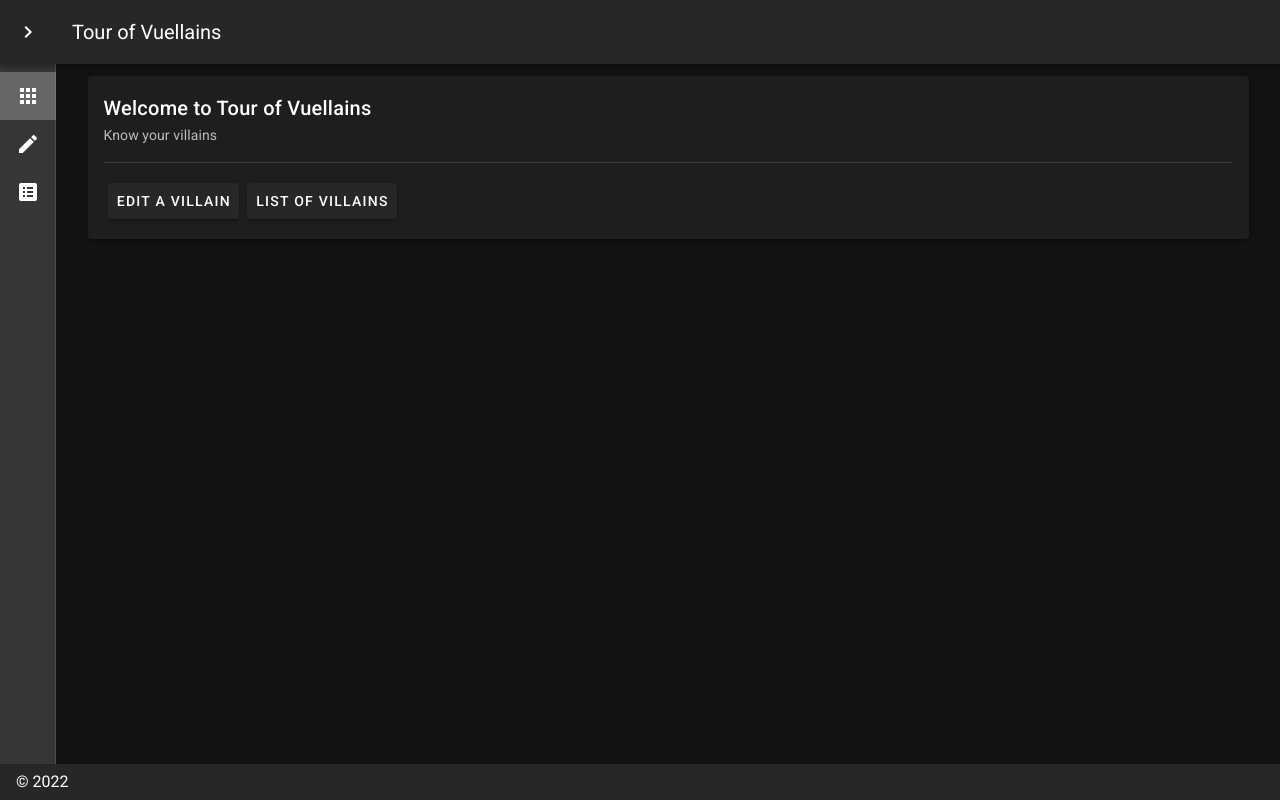
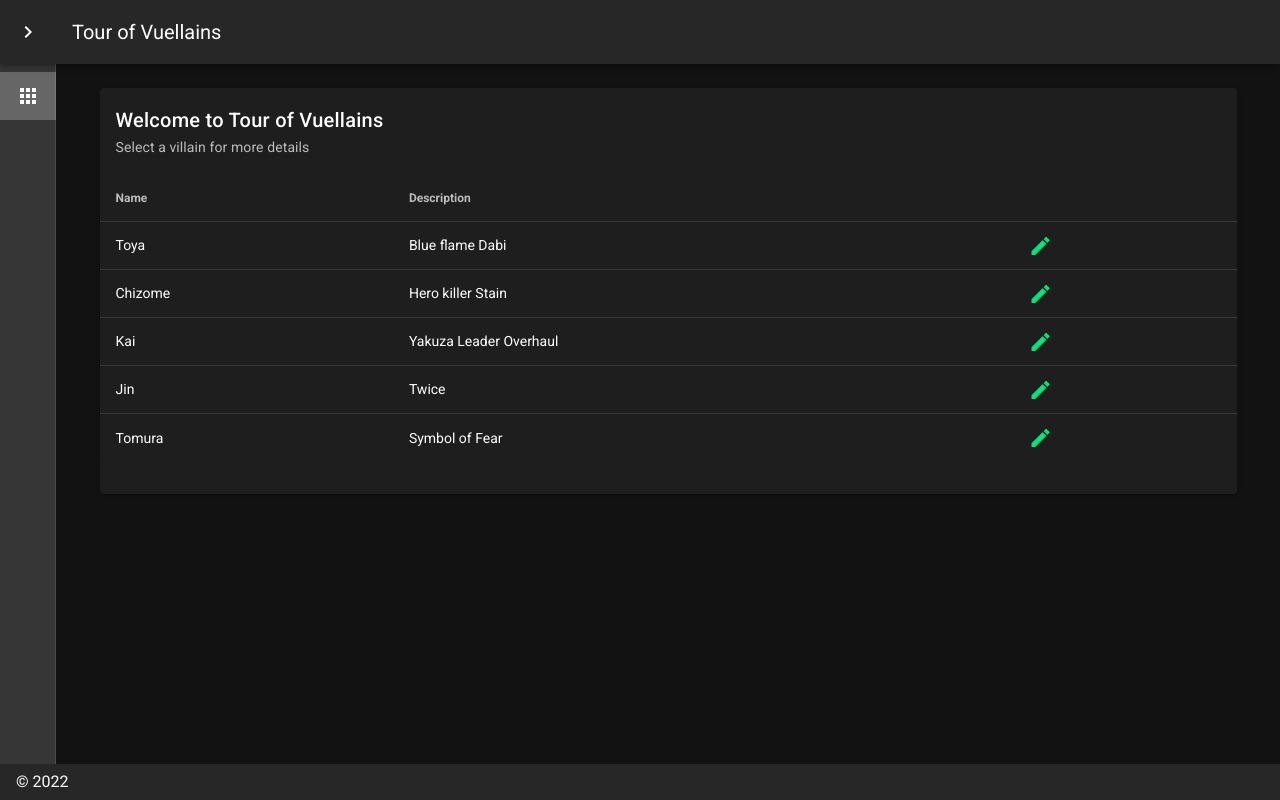
Before and after one commit to pedropfn/tour-of-vuellains, a Nuxt app: page / in a window 1280 px wide. Built offline with nearby package versions, Linux system fonts and the light colour scheme.

Commit message:
feat: :sparkles: Lista e edição como componentes

```diff
--- a/pages/VillainEdit.vue
+++ b/components/VillainEdit.vue
@@ -1,5 +1,5 @@
 <template>
-  <v-card elevation="2">
+  <v-container elevation="2">
     <v-card-title>Vuellain</v-card-title>
     <v-card-subtitle>{{ fullName }}</v-card-subtitle>
     <v-card-text>
@@ -147,7 +147,6 @@
         </v-container>
       </v-form>
     </v-card-text>
-    <v-divider class="mx-4"></v-divider>
     <v-container>
       <v-card-actions>
         <v-btn color="error" tile @click="cancelVillain()">
@@ -160,38 +159,25 @@
         </v-btn>
       </v-card-actions>
     </v-container>
-    <v-divider class="mx-4"></v-divider>
-    <v-card-text>
-      <pre>{{ message }}</pre>
-    </v-card-text>
-  </v-card>
+  </v-container>
 </template>
 
 <script>
 import { format, parseISO } from 'date-fns'
 
-const inputDateFormat = 'yyyy-MM-dd'
 const displayDateFormat = 'MM/dd/yyyy'
 
 export default {
   name: 'VillainEdit',
+  props: {
+    editVillain: {
+      type: Object,
+      default: () => {},
+    },
+  },
   data() {
     return {
-      villain: {
-        id: 10,
-        firstName: 'Toya',
-        lastName: 'Todoroki',
-        description: 'Blue flame Dabi',
-        capeColor: 'blue',
-        power: '',
-        active: true,
-        crimeCounter: 4,
-        crimeRank: '',
-        originDate: format(
-          parseISO(new Date(1996, 5, 1).toISOString()),
-          inputDateFormat
-        ),
-      },
+      villain: { ...this.editVillain },
       powers: ['Speed', 'Flight', 'Strength', 'Invisibility', 'Fire'],
       message: '',
       menu: false,
@@ -215,13 +201,13 @@ export default {
   },
   methods: {
     cancelVillain() {
-      this.message = ''
+      this.$emit('cancel')
+    },
+    saveVillain() {
+      this.$emit('save', this.editVillain)
     },
     clearPower() {
       this.villain.power = ''
-    },
-    saveVillain() {
-      this.message = JSON.stringify(this.villain, null, '\n ')
     },
     handleCrimes(newRank) {
       const rank = parseInt(newRank, 10)
--- /dev/null
+++ b/components/VillainList.vue
@@ -0,0 +1,162 @@
+<template>
+  <v-card elevation="2">
+    <v-card-title>Welcome to Tour of Vuellains</v-card-title>
+    <v-card-subtitle>Select a villain for more details</v-card-subtitle>
+    <VillainEdit
+      v-if="selectedVillain"
+      :edit-villain="selectedVillain"
+      @save="saveVillain"
+      @cancel="cancelVillain"
+    />
+    <v-simple-table v-if="!selectedVillain" fixed-header>
+      <template #default>
+        <thead>
+          <tr>
+            <th class="text-left">Name</th>
+            <th class="text-left">Description</th>
+            <th class="text-right"></th>
+          </tr>
+        </thead>
+        <tbody>
+          <tr v-for="villain in villains" :key="villain.id">
+            <td>{{ villain.firstName }}</td>
+            <td>{{ villain.description }}</td>
+            <td>
+              <v-btn icon color="success" @click="selectVillain(villain)">
+                <v-icon dark>mdi-pencil</v-icon>
+              </v-btn>
+            </td>
+          </tr>
+        </tbody>
+      </template>
+    </v-simple-table>
+    <v-card-text>
+      <pre>{{ message }}</pre>
+    </v-card-text>
+  </v-card>
+</template>
+
+<script>
+import { format, parseISO } from 'date-fns'
+import VillainEdit from './VillainEdit.vue'
+
+const inputDateFormat = 'yyyy-MM-dd'
+
+const ourVillains = [
+  {
+    id: 10,
+    firstName: 'Toya',
+    lastName: 'Todoroki',
+    description: 'Blue flame Dabi',
+    capeColor: 'blue',
+    power: '',
+    active: true,
+    crimeCounter: 4,
+    crimeRank: '',
+    originDate: format(
+      parseISO(new Date(1996, 5, 1).toISOString()),
+      inputDateFormat
+    ),
+  },
+  {
+    id: 20,
+    firstName: 'Chizome',
+    lastName: 'Akaguro',
+    description: 'Hero killer Stain',
+    capeColor: 'red',
+    power: '',
+    active: false,
+    crimeCounter: 4,
+    crimeRank: '',
+    originDate: format(
+      parseISO(new Date(1996, 5, 1).toISOString()),
+      inputDateFormat
+    ),
+  },
+  {
+    id: 30,
+    firstName: 'Kai',
+    lastName: 'Chisaki',
+    description: 'Yakuza Leader Overhaul',
+    capeColor: 'green',
+    power: '',
+    active: false,
+    crimeCounter: 4,
+    crimeRank: '',
+    originDate: format(
+      parseISO(new Date(1996, 5, 1).toISOString()),
+      inputDateFormat
+    ),
+  },
+  {
+    id: 40,
+    firstName: 'Jin',
+    lastName: 'Bubaigawara',
+    description: 'Twice',
+    capeColor: 'red',
+    power: '',
+    active: true,
+    crimeCounter: 4,
+    crimeRank: '',
+    originDate: format(
+      parseISO(new Date(1996, 5, 1).toISOString()),
+      inputDateFormat
+    ),
+  },
+  {
+    id: 50,
+    firstName: 'Tomura',
+    lastName: 'Shigaraki',
+    description: 'Symbol of Fear',
+    capeColor: 'blue',
+    power: '',
+    active: true,
+    crimeCounter: 4,
+    crimeRank: '',
+    originDate: format(
+      parseISO(new Date(1996, 5, 1).toISOString()),
+      inputDateFormat
+    ),
+  },
+]
+
+export default {
+  name: 'IndexPage',
+  components: { VillainEdit },
+  data() {
+    return {
+      villains: [],
+      selectedVillain: undefined,
+      message: '',
+    }
+  },
+  created() {
+    this.loadVillains()
+  },
+  methods: {
+    getVillains() {
+      return new Promise((resolve) => {
+        setTimeout(() => resolve(ourVillains), 1500)
+      })
+    },
+    async loadVillains() {
+      this.villains = []
+      this.message = 'getting the Villains, please be patient'
+      this.villains = await this.getVillains()
+      this.message = ''
+    },
+    selectVillain(villain) {
+      this.message = ''
+      this.selectedVillain = villain
+    },
+    cancelVillain() {
+      this.message = ''
+      this.selectedVillain = undefined
+    },
+    saveVillain() {
+      this.message = JSON.stringify(this.selectedVillain, null, '\n ')
+      this.selectedVillain = undefined
+    },
+  },
+}
+</script>
--- a/layouts/default.vue
+++ b/layouts/default.vue
@@ -56,16 +56,6 @@ export default {
           title: 'Welcome',
           to: '/',
         },
-        {
-          icon: 'mdi-pencil',
-          title: 'Villain Edit',
-          to: '/VillainEdit',
-        },
-        {
-          icon: 'mdi-list-box',
-          title: 'Villains List',
-          to: '/VillainList',
-        },
       ],
       miniVariant: true,
       right: true,
--- a/pages/VillainList.vue
+++ /dev/null
@@ -1,94 +0,0 @@
-<template>
-  <v-card elevation="2">
-    <v-card-title>Villains List</v-card-title>
-    <v-card-subtitle>Select your villain</v-card-subtitle>
-    <v-divider class="mx-4"></v-divider>
-    <v-simple-table fixed-header>
-      <template #default>
-        <thead>
-          <tr>
-            <th class="text-left">Name</th>
-            <th class="text-left">Description</th>
-            <th class="text-right"></th>
-          </tr>
-        </thead>
-        <tbody>
-          <tr v-for="villain in villains" :key="villain.id">
-            <td>{{ villain.firstName }}</td>
-            <td>{{ villain.description }}</td>
-            <td>
-              <v-btn icon color="success">
-                <v-icon dark>mdi-pencil</v-icon>
-              </v-btn>
-            </td>
-          </tr>
-        </tbody>
-      </template>
-    </v-simple-table>
-    <v-divider class="mx-4"></v-divider>
-    <v-card-text>
-      <pre>{{ message }}</pre>
-    </v-card-text>
-  </v-card>
-</template>
-
-<script>
-const ourVillains = [
-  {
-    id: 10,
-    firstName: 'Toya',
-    lastName: 'Todoroki',
-    description: 'Blue flame Dabi',
-  },
-  {
-    id: 20,
-    firstName: 'Chizome',
-    lastName: 'Akaguro',
-    description: 'Hero killer Stain',
-  },
-  {
-    id: 30,
-    firstName: 'Kai',
-    lastName: 'Chisaki',
-    description: 'Yakuza Leader Overhaul',
-  },
-  {
-    id: 40,
-    firstName: 'Jin',
-    lastName: 'Bubaigawara',
-    description: 'Twice',
-  },
-  {
-    id: 50,
-    firstName: 'Tomura',
-    lastName: 'Shigaraki',
-    description: 'Symbol of Fear',
-  },
-]
-
-export default {
-  name: 'IndexPage',
-  data() {
-    return {
-      villains: [],
-      message: '',
-    }
-  },
-  created() {
-    this.loadVillains()
-  },
-  methods: {
-    getVillains() {
-      return new Promise((resolve) => {
-        setTimeout(() => resolve(ourVillains), 1500)
-      })
-    },
-    async loadVillains() {
-      this.villains = []
-      this.message = 'getting the Villains, please be patient'
-      this.villains = await this.getVillains()
-      this.message = ''
-    },
-  },
-}
-</script>
--- a/pages/index.vue
+++ b/pages/index.vue
@@ -1,20 +1,14 @@
 <template>
-  <v-card elevation="2">
-    <v-card-title>Welcome to Tour of Vuellains</v-card-title>
-    <v-card-subtitle>Know your villains</v-card-subtitle>
-    <v-divider class="mx-4"></v-divider>
-    <v-container>
-      <v-card-actions>
-        <v-btn>Edit a villain</v-btn>
-        <v-btn>List of villains</v-btn>
-      </v-card-actions>
-    </v-container>
-  </v-card>
+  <v-container>
+    <VillainList />
+  </v-container>
 </template>
 
 <script>
+import VillainList from '~/components/VillainList.vue'
 export default {
   name: 'IndexPage',
+  components: { VillainList },
   data() {
     return {}
   },
```
